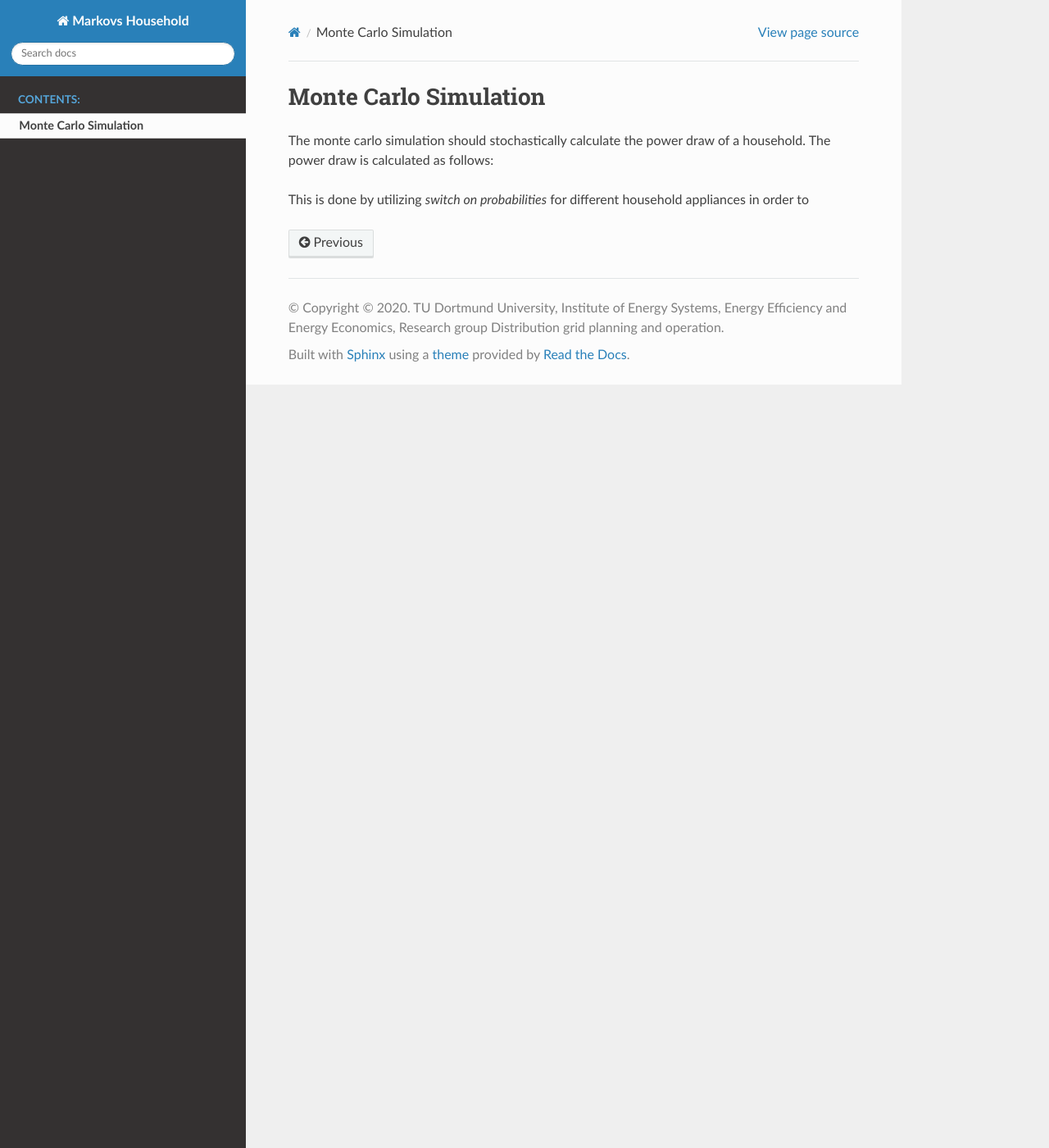
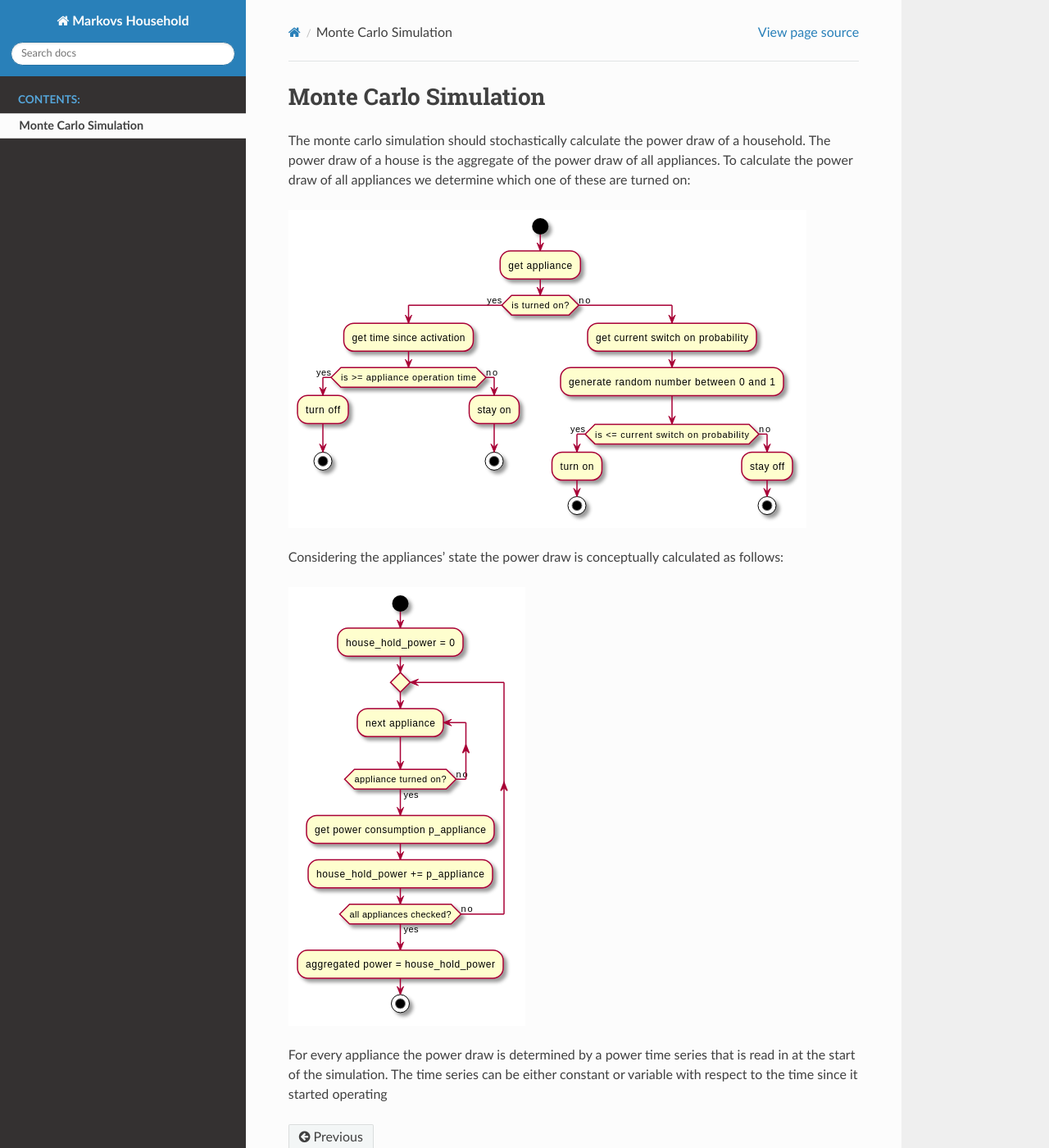
Before and after one commit to ie3-institute/MarkovsHousehold, a Sphinx documentation site: the page built from docs/user/monte_carlo.md, in a window 1280 px wide and 1400 px high. Shown: the whole window at 82% size. Built offline with Sphinx 7.4.7 and the Read the Docs theme 2.0.0, drawn with Linux system fonts in a browser that asks for light colours; pages that are not in the unit, such as notebooks, are missing from menus.

Commit message:
general simulation concept

```diff
--- a/docs/user/monte_carlo.md
+++ b/docs/user/monte_carlo.md
@@ -1,9 +1,14 @@
 # Monte Carlo Simulation
 
 The monte carlo simulation should stochastically calculate the power draw of a household.
-The power draw is calculated as follows:
+The power draw of a house is the aggregate of the power draw of all appliances.
+To calculate the power draw of all appliances we determine which one of these are turned on:
 
+![Appliance State](../images/uml/appliance_state.svg)
 
+Considering the appliances' state the power draw is conceptually calculated as follows:
 
+![Household Power Calculation](../images/uml/power_calculation.svg)
 
-This is done by utilizing _switch on probabilities_ for different household appliances in order to
+For every appliance the power draw is determined by a power time series that is read in at the start of the simulation.
+The time series can be either constant or variable with respect to the time since it started operating
```
Also changed, not shown: docs/images/uml/appliance_state.svg (added), 1 other file.
